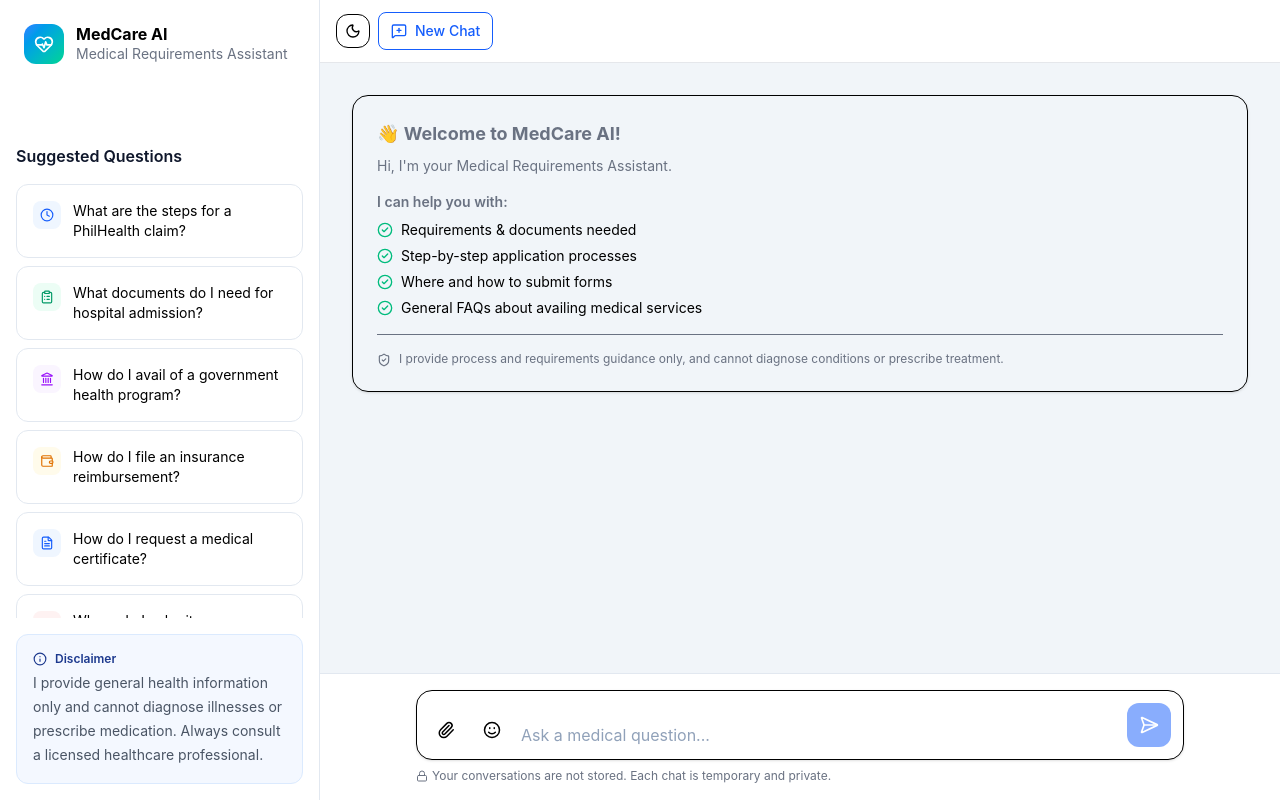
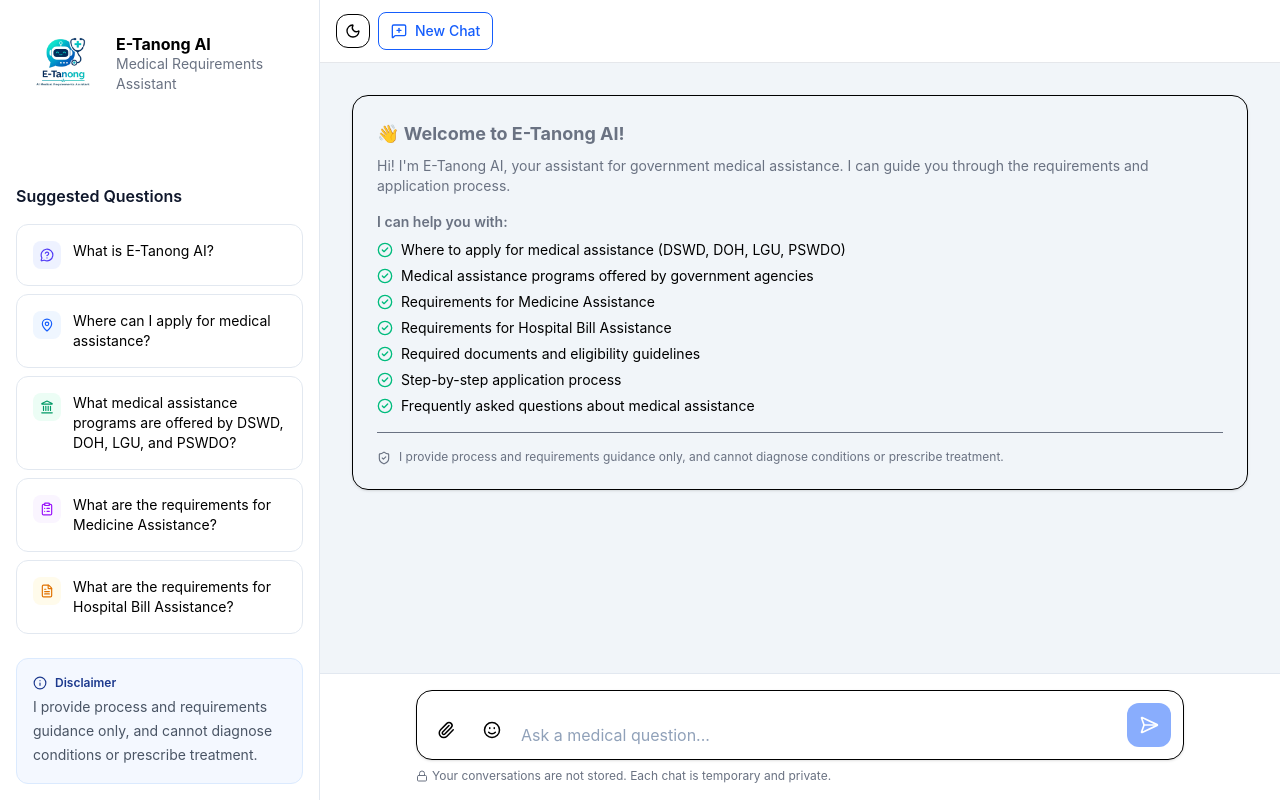
Before and after one commit to janrelle24/ai-inquiry-assistant, a React app in the folder frontend/: page / in a window 1280 px wide. Built offline with nearby package versions, Linux system fonts and the light colour scheme; the HTML template or start-up script is replaced by a standard one.

Commit message:
update the suggested questions

```diff
--- a/frontend/src/components/Sidebar.jsx
+++ b/frontend/src/components/Sidebar.jsx
@@ -1,13 +1,44 @@
-import { Plus, HeartPulse, Clock, ClipboardList, Landmark, FileText, MapPin, Wallet, Info } from "lucide-react";
+import { Plus, ClipboardList, Landmark, FileText, MapPin, Info, CheckCircle2,
+    ShieldCheck, MessageCircleQuestion, } from "lucide-react";
+import logo from "../assets/E-Tanong.png";
 function Sidebar({ isOpen, onClose, onNewChat }) {
 
     const suggestedQuestions = [
-        { icon: Clock, tint: "text-blue-600 bg-blue-50", text: "What are the steps for a PhilHealth claim?" },
-        { icon: ClipboardList, tint: "text-emerald-600 bg-emerald-50", text: "What documents do I need for hospital admission?" },
-        { icon: Landmark, tint: "text-purple-600 bg-purple-50", text: "How do I avail of a government health program?" },
-        { icon: Wallet, tint: "text-amber-600 bg-amber-50", text: "How do I file an insurance reimbursement?" },
-        { icon: FileText, tint: "text-blue-600 bg-blue-50", text: "How do I request a medical certificate?" },
-        { icon: MapPin, tint: "text-red-600 bg-red-50", text: "Where do I submit my requirements?" },
+        {
+            icon: MessageCircleQuestion,
+            tint: "text-indigo-600 bg-indigo-50",
+            text: "What is E-Tanong AI?",
+        },
+        {
+            icon: MapPin,
+            tint: "text-blue-600 bg-blue-50",
+            text: "Where can I apply for medical assistance?",
+        },
+        {
+            icon: Landmark,
+            tint: "text-emerald-600 bg-emerald-50",
+            text: "What medical assistance programs are offered by DSWD, DOH, LGU, and PSWDO?",
+        },
+        {
+            icon: ClipboardList,
+            tint: "text-purple-600 bg-purple-50",
+            text: "What are the requirements for Medicine Assistance?",
+        },
+        {
+            icon: FileText,
+            tint: "text-amber-600 bg-amber-50",
+            text: "What are the requirements for Hospital Bill Assistance?",
+        },
+        {
+            icon: CheckCircle2,
+            tint: "text-blue-600 bg-blue-50",
+            text: "What documents are required to apply for medical assistance?",
+        },
+        {
+            icon: ShieldCheck,
+            tint: "text-red-600 bg-red-50",
+            text: "Who is eligible for government medical assistance?",
+        },
     ];
     return (
         <aside className=
@@ -29,12 +60,14 @@
         >
 
             <div className="flex items-center gap-3 px-6 py-6">
-                <div className="flex h-10 w-10 items-center justify-center rounded-xl bg-gradient-to-br from-blue-500 to-emerald-400 text-white">
-                    <HeartPulse size={20} />
-                </div>
+                <img
+                    src={logo}
+                    alt="E-Tanong AI Logo"
+                    className="h-20 w-20 object-contain"
+                />
                 <div>
-                <h1 className="text-base font-bold leading-tight text-ink dark:text-white">MedCare AI</h1>
-                <p className="text-sm text-gray-500 dark:text-slate-400">Medical Requirements Assistant</p>
+                    <h1 className="text-base font-bold leading-tight text-ink dark:text-white">E-Tanong AI</h1>
+                    <p className="text-sm text-gray-500 dark:text-slate-400">Medical Requirements Assistant</p>
                 </div>
             </div>
 
@@ -86,10 +119,8 @@
                 </div>
 
                 <p className="text-sm leading-6 text-gray-600 dark:text-slate-300">
-                    I provide general health information only and
-                    cannot diagnose illnesses or prescribe
-                    medication. Always consult a licensed
-                    healthcare professional.
+                    I provide process and requirements guidance only, and cannot diagnose conditions
+                    or prescribe treatment.
                 </p>
             </div>
         </aside>
--- a/frontend/src/components/WelcomeCard.jsx
+++ b/frontend/src/components/WelcomeCard.jsx
@@ -1,18 +1,21 @@
 import { CheckCircle2, ShieldCheck } from "lucide-react";
 function WelcomeCard() {
     const pointers = [
-        "Requirements & documents needed",
-        "Step-by-step application processes",
-        "Where and how to submit forms",
-        "General FAQs about availing medical services",
+        "Where to apply for medical assistance (DSWD, DOH, LGU, PSWDO)",
+        "Medical assistance programs offered by government agencies",
+        "Requirements for Medicine Assistance",
+        "Requirements for Hospital Bill Assistance",
+        "Required documents and eligibility guidelines",
+        "Step-by-step application process",
+        "Frequently asked questions about medical assistance",
     ];
     return (
         <div className="relative overflow-hidden rounded-2xl border border-line bg-panel p-6 shadow-sm dark:border-slate-800 dark:bg-slate-900">
             <h2 className="flex items-center gap-2 text-lg font-bold text-ink text-gray-500 dark:text-slate-400">
-                👋 Welcome to MedCare AI!
+                👋 Welcome to E-Tanong AI!
             </h2>
             <p className="mt-2 text-sm text-muted text-gray-500 dark:text-slate-400">
-                Hi, I'm your Medical Requirements Assistant.
+                Hi! I'm E-Tanong AI, your assistant for government medical assistance. I can guide you through the requirements and application process.
             </p>
 
             <p className="mt-4 text-sm font-semibold text-ink text-gray-500 dark:text-slate-400">I can help you with:</p>
```
Also changed, not shown: frontend/src/assets/E-Tanong.png (added).
